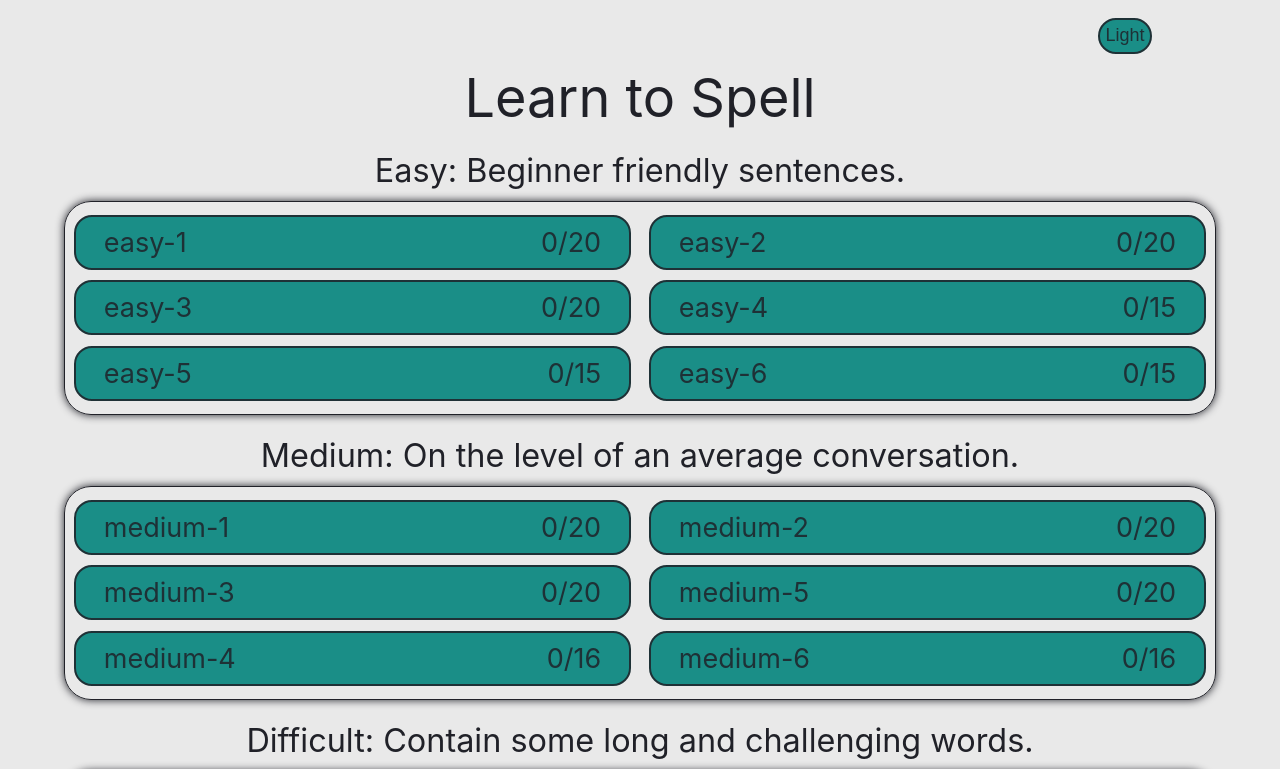
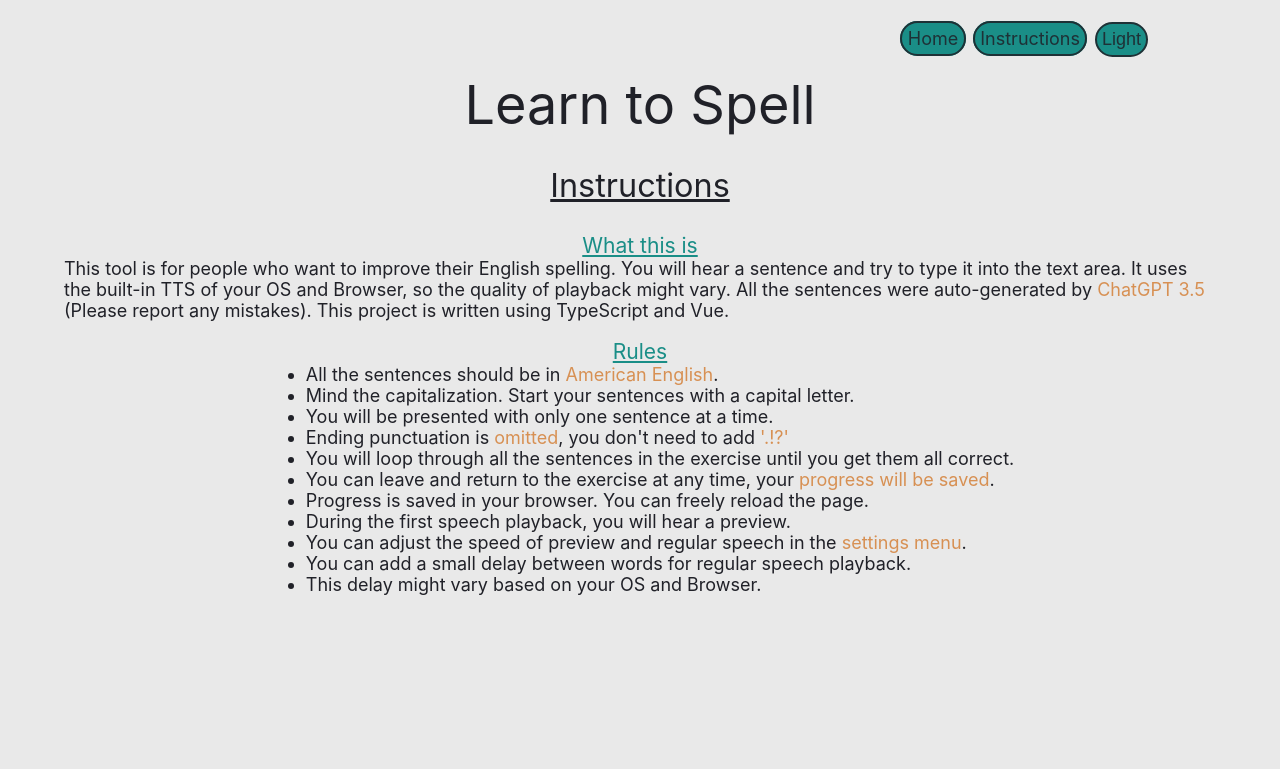
Before and after one commit to thekolaj/Learn-to-spell, a Vue app: page /instructions in a window 1280 px wide. Before the commit this address led to /. Shown: the top 769 px of the page. Built offline with nearby package versions, Linux system fonts and the light colour scheme.

Commit message:
feat: added instruction page.

```diff
--- a/src/App.vue
+++ b/src/App.vue
@@ -1,5 +1,5 @@
 <script setup lang="ts">
-import { RouterView } from 'vue-router'
+import { RouterView, RouterLink } from 'vue-router'
 import { useDark, useToggle } from '@vueuse/core'
 
 const isDark = useDark({ disableTransition: false })
@@ -8,17 +8,25 @@ const toggleDark = useToggle(isDark)
 
 <template>
   <header>
-    <button @click="toggleDark()" type="button" class="mode">
-      <span>{{ isDark ? 'Dark' : 'Light' }}</span>
-    </button>
+    <nav>
+      <RouterLink :to="{ name: 'home' }">Home</RouterLink>
+      <RouterLink :to="{ name: 'instructions' }">Instructions</RouterLink>
+      <button @click="toggleDark()" type="button" class="mode">
+        <span>{{ isDark ? 'Dark' : 'Light' }}</span>
+      </button>
+    </nav>
     <h1>Learn to Spell</h1>
   </header>
   <RouterView />
 </template>
 
 <style scoped>
-.mode {
+nav {
   margin: 1rem 10% 0 auto;
+}
+
+button,
+a {
   padding: 0.3rem;
   font-size: var(--large);
 }
--- a/src/router/index.ts
+++ b/src/router/index.ts
@@ -10,6 +10,11 @@ const router = createRouter({
       path: '/',
       name: 'home',
       component: HomeView,
+    },
+    {
+      path: '/instructions',
+      name: 'instructions',
+      component: () => import('@/views/InstructionsView.vue'),
     },
     {
       path: '/completed/:exercise',
--- /dev/null
+++ b/src/views/InstructionsView.vue
@@ -0,0 +1,58 @@
+<template>
+  <main>
+    <h2>Instructions</h2>
+    <h3>What this is</h3>
+    <p>
+      This tool is for people who want to improve their English spelling. You will hear a sentence
+      and try to type it into the text area. It uses the built-in TTS of your OS and Browser, so the
+      quality of playback might vary. All the sentences were auto-generated by
+      <span class="highlight">ChatGPT 3.5</span> (Please report any mistakes). This project is
+      written using TypeScript and Vue.
+    </p>
+    <h3>Rules</h3>
+    <ul>
+      <li>All the sentences should be in <span class="highlight">American English</span>.</li>
+      <li>Mind the capitalization. Start your sentences with a capital letter.</li>
+      <li>You will be presented with only one sentence at a time.</li>
+      <li>
+        Ending punctuation is <span class="highlight">omitted</span>, you don't need to add
+        <span class="highlight">'.!?'</span>
+      </li>
+      <li>
+        You will loop through all the sentences in the exercise until you get them all correct.
+      </li>
+      <li>
+        You can leave and return to the exercise at any time, your
+        <span class="highlight">progress will be saved</span>.
+      </li>
+      <li>Progress is saved in your browser. You can freely reload the page.</li>
+      <li>During the first speech playback, you will hear a preview.</li>
+      <li>
+        You can adjust the speed of preview and regular speech in the
+        <span class="highlight">settings menu</span>.
+      </li>
+      <li>You can add a small delay between words for regular speech playback.</li>
+      <li>This delay might vary based on your OS and Browser.</li>
+    </ul>
+  </main>
+</template>
+
+<style scoped>
+h2,
+h3 {
+  text-decoration: underline;
+  margin-top: 1rem;
+}
+
+h3 {
+  color: var(--primary-good);
+}
+
+p {
+  margin: 0 5%;
+}
+
+.highlight {
+  color: var(--primary-highlight);
+}
+</style>
```
